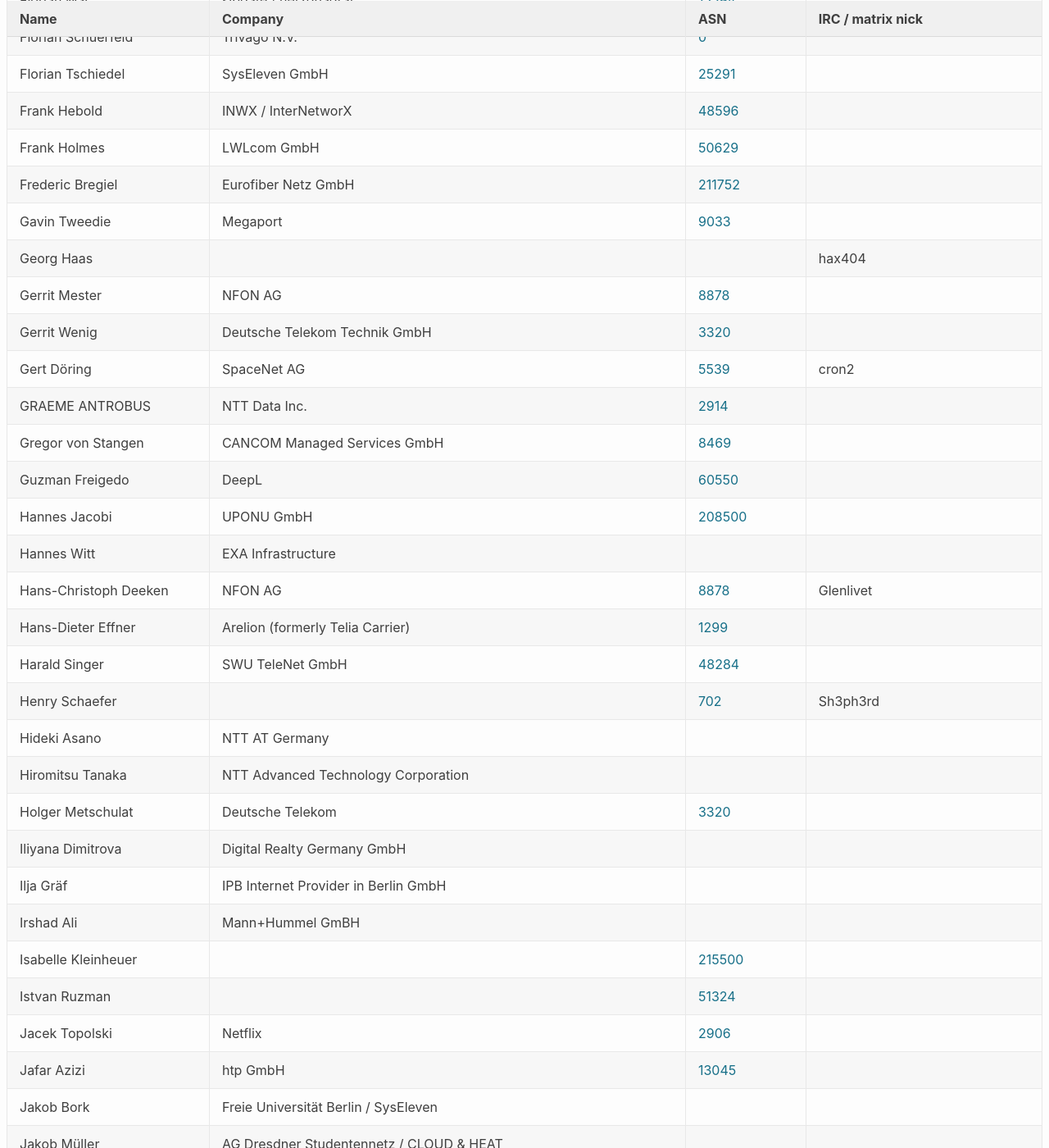
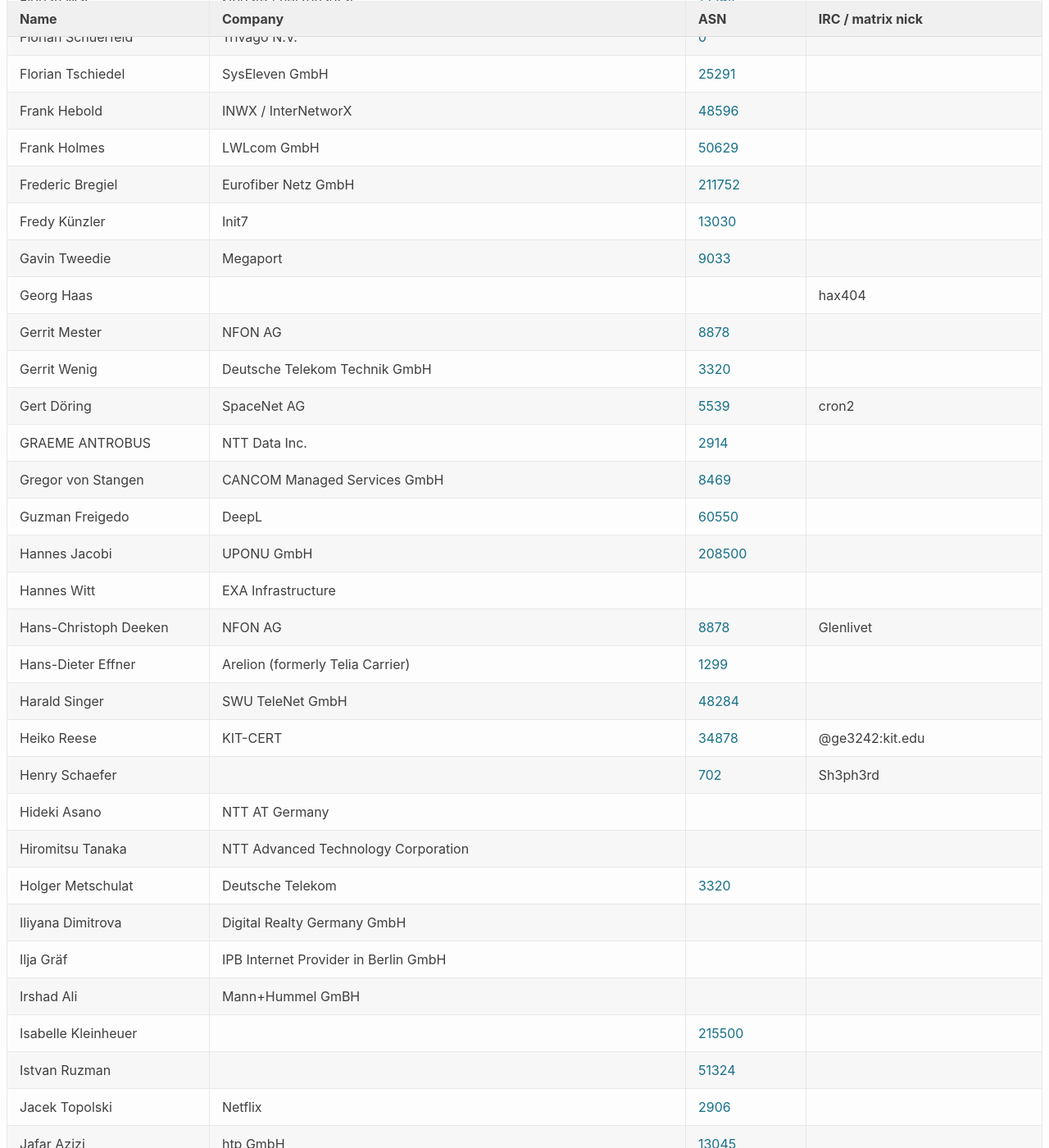
Before and after one commit to denog/pretix-attendeelist, a Jekyll site: the page built from denog16/index.markdown, in a window 1280 px wide and 1400 px high, scrolled down 5263 px. Shown: the whole window at 82% size. Built offline with Jekyll 4.4.1, drawn with Linux system fonts in a browser that asks for light colours.

Commit message:
Latest data: Mon Oct 21 10:10:59 UTC 2024

```diff
--- a/_data/attendees_denog16_online.json
+++ b/_data/attendees_denog16_online.json
@@ -1,4 +1,10 @@
 [
+  {
+    "name": "Robert Dahlhoff",
+    "company": null,
+    "irc": null,
+    "asn": null
+  },
   {
     "name": "Robin Reinhardt",
     "company": null,
--- a/_data/attendees_denog16_onsite.json
+++ b/_data/attendees_denog16_onsite.json
@@ -708,6 +708,12 @@
     "asn": "211752"
   },
   {
+    "name": "Fredy Künzler",
+    "company": "Init7",
+    "irc": null,
+    "asn": "13030"
+  },
+  {
     "name": "Gavin Tweedie",
     "company": "Megaport",
     "irc": null,
@@ -786,6 +792,12 @@
     "asn": "48284"
   },
   {
+    "name": "Heiko Reese",
+    "company": "KIT-CERT",
+    "irc": "@ge3242:kit.edu",
+    "asn": "34878"
+  },
+  {
     "name": "Henry Schaefer",
     "company": null,
     "irc": "Sh3ph3rd",
```
